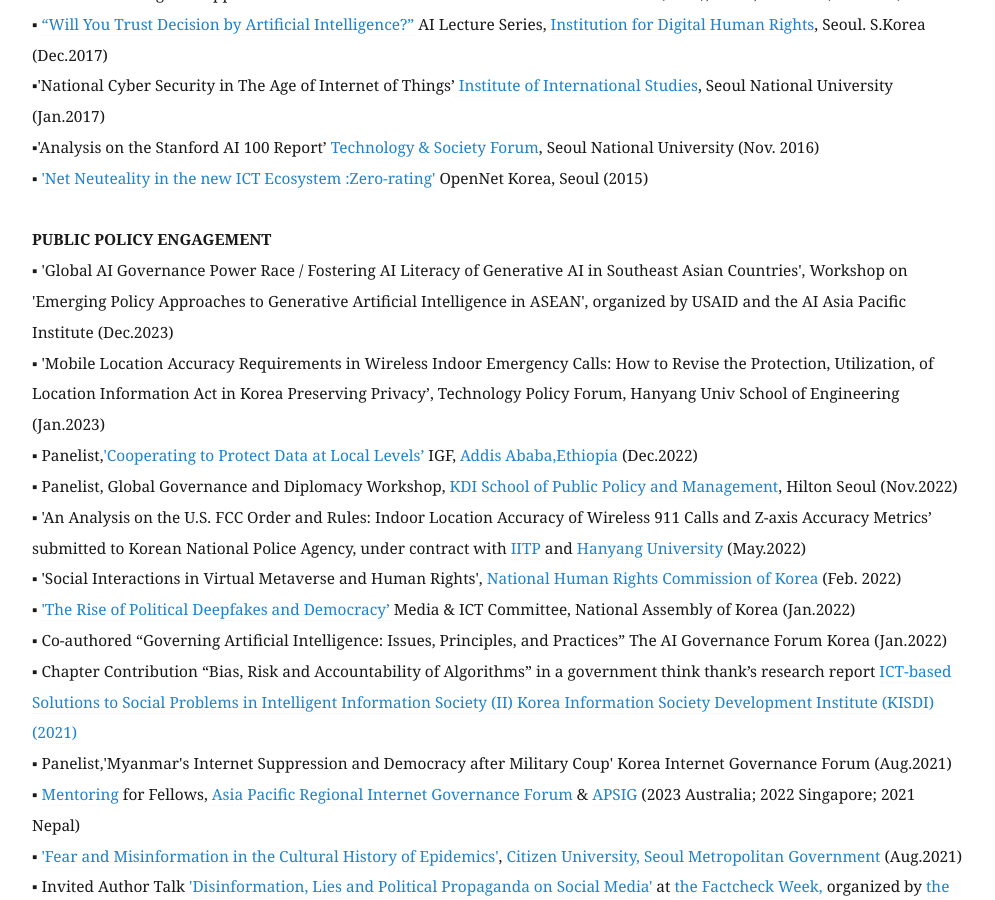
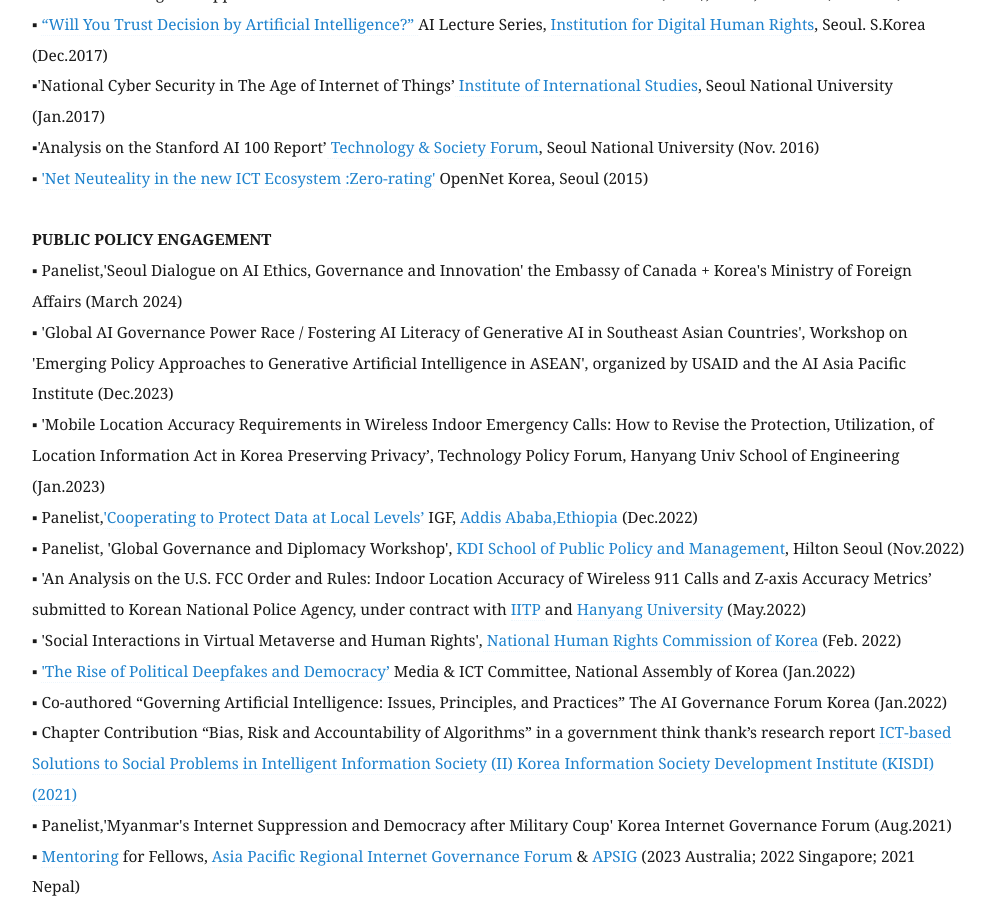
Before and after one commit to eunchangchoi/eunchangchoi.github.io, a Jekyll site: the page built from index.md, in a window 1280 px wide and 900 px high, scrolled down 6741 px. Shown: the whole window, without its empty margins (68-1063 px from the left). Built offline with Jekyll 4.4.1, drawn with Linux system fonts in a browser that asks for light colours.

Commit message:
Update index.md

```diff
--- a/index.md
+++ b/index.md
@@ -147,10 +147,11 @@
   <br>
 
  <strong> PUBLIC POLICY ENGAGEMENT </strong> <br>
+▪ Panelist,'Seoul Dialogue on AI Ethics, Governance and Innovation' the Embassy of Canada + Korea's Ministry of Foreign Affairs (March 2024)  <br>
 ▪ 'Global AI Governance Power Race / Fostering AI Literacy of Generative AI in Southeast Asian Countries', Workshop on 'Emerging Policy Approaches to Generative Artificial Intelligence in ASEAN', organized by USAID and the AI Asia Pacific Institute (Dec.2023) <br>
 ▪ 'Mobile Location Accuracy Requirements in Wireless Indoor Emergency Calls: How to Revise the Protection, Utilization, of Location Information Act in Korea Preserving Privacy’, Technology Policy Forum, Hanyang Univ School of Engineering (Jan.2023)<br>
 ▪ Panelist,<a href="https://www.intgovforum.org/en/content/nris-cooperating-to-protecting-data-at-local-levels">'Cooperating to Protect Data at Local Levels’</a> IGF,<a href="https://www.intgovforum.org/en?mn=zyjlo3zXcEyFoXe0t8ZjjKlZgTEwFS1Ll2ly.kZktiPIaNySpVaEf"> Addis Ababa,Ethiopia </a>(Dec.2022) <br>
-▪ Panelist, Global Governance and Diplomacy Workshop, <a href="https://www.kdischool.ac.kr/"> KDI School of Public Policy and Management</a>, Hilton Seoul (Nov.2022)<br>
+▪ Panelist, 'Global Governance and Diplomacy Workshop', <a href="https://www.kdischool.ac.kr/"> KDI School of Public Policy and Management</a>, Hilton Seoul (Nov.2022)<br>
 ▪ 'An Analysis on the U.S. FCC Order and Rules: Indoor Location Accuracy of Wireless 911 Calls and Z-axis Accuracy Metrics’ submitted to Korean National Police Agency, under contract with <a href="https://www.iitp.kr/en/main.it">IITP </a> and <a href="https://research.hanyang.ac.kr/"> Hanyang University</a> (May.2022)<br>
 ▪ 'Social Interactions in Virtual Metaverse and Human Rights',<a href="https://www.humanrights.go.kr/site/main/index002"> National Human Rights Commission of Korea</a> (Feb. 2022)<br>
 ▪ <a href="https://zdnet.co.kr/view/?no=20220112165731">'The Rise of Political Deepfakes and Democracy’</a> Media & ICT Committee, National Assembly of Korea (Jan.2022) <br>
```
